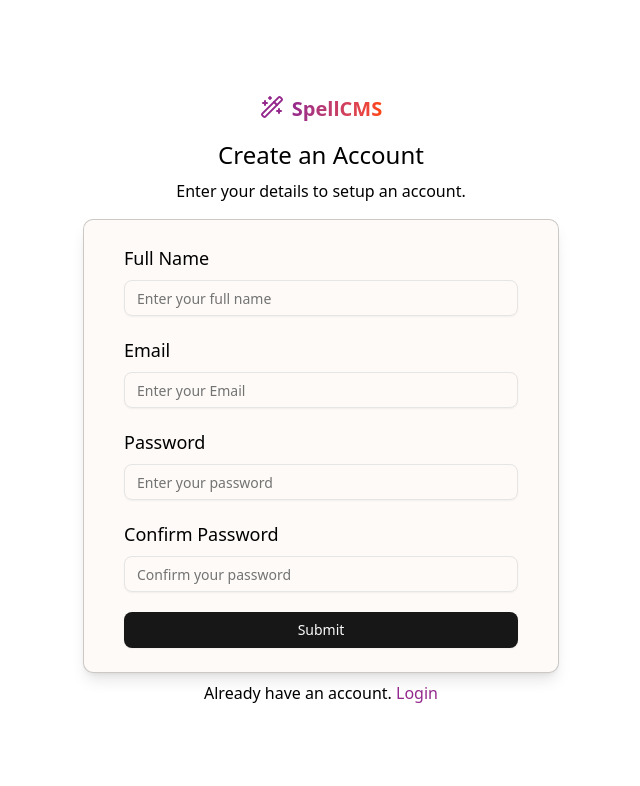
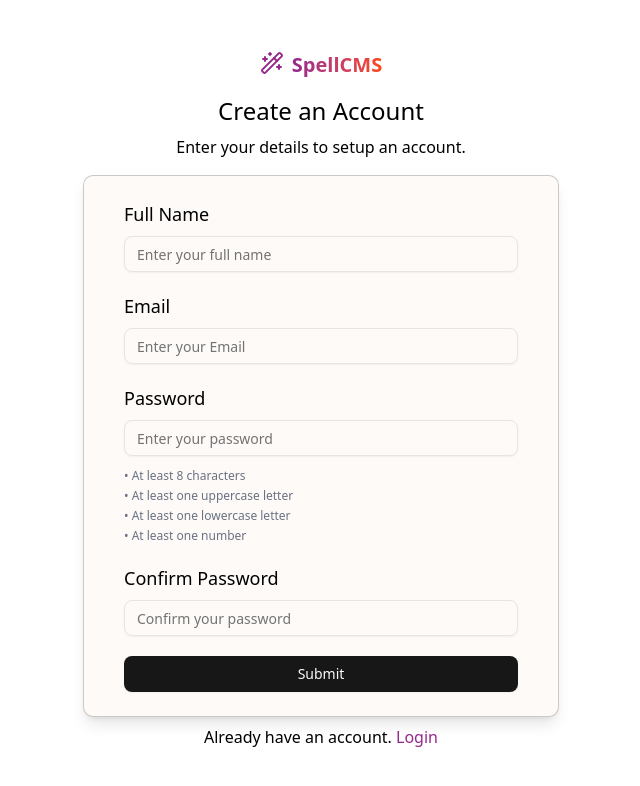
Before and after one commit to nabin25/cms-react, a React (Vite) app: page /auth/sign-up in a window 1280 px wide. Shown: the top 786 px of the page, without its empty margins (319-959 px from the left). Built offline with nearby package versions, Linux system fonts and the light colour scheme.

Commit message:
Added password strength meter and rules checklist in sign up page

```diff
--- a/src/pages/auth/SignUpPage.tsx
+++ b/src/pages/auth/SignUpPage.tsx
@@ -71,6 +71,34 @@ const SignUpPage = () => {
       }
     );
   };
+
+  const getStrength = () => {
+    const password = form.watch("password");
+    if (!password) return { strength: 0, text: "", color: "" };
+
+    let strength = 0;
+    if (password.length >= 8) strength += 1;
+    if (/[A-Z]/.test(password)) strength += 1;
+    if (/[a-z]/.test(password)) strength += 1;
+    if (/[0-9]/.test(password)) strength += 1;
+    if (/[^A-Za-z0-9]/.test(password)) strength += 1;
+
+    const strengthMap = [
+      { text: "Very weak", color: "bg-red-500" },
+      { text: "Weak", color: "bg-orange-500" },
+      { text: "Medium", color: "bg-yellow-500" },
+      { text: "Strong", color: "bg-blue-500" },
+      { text: "Very strong", color: "bg-green-500" },
+    ];
+
+    return {
+      strength: (strength / 5) * 100,
+      text: strengthMap[strength - 1]?.text || "",
+      color: strengthMap[strength - 1]?.color || "",
+    };
+  };
+
+  const passwordStrength = getStrength();
 
   return (
     <>
@@ -157,6 +185,61 @@ const SignUpPage = () => {
                           type="password"
                         />
                       </FormControl>
+                      {form?.formState?.dirtyFields.password &&
+                        form.watch("password") && (
+                          <div className="mt-2">
+                            <div className="h-1.5 w-full bg-gray-200 rounded-full overflow-hidden">
+                              <div
+                                className={`h-full ${passwordStrength.color}`}
+                                style={{
+                                  width: `${passwordStrength.strength}%`,
+                                }}
+                              ></div>
+                            </div>
+                            <p className="text-xs mt-1">
+                              {passwordStrength.text || "Password strength"}
+                            </p>
+                          </div>
+                        )}
+
+                      <ul className="text-xs text-gray-500 mt-1 space-y-1">
+                        <li
+                          className={
+                            form.watch("password")?.length >= 8
+                              ? "text-green-500"
+                              : ""
+                          }
+                        >
+                          • At least 8 characters
+                        </li>
+                        <li
+                          className={
+                            /[A-Z]/.test(form.watch("password") || "")
+                              ? "text-green-500"
+                              : ""
+                          }
+                        >
+                          • At least one uppercase letter
+                        </li>
+                        <li
+                          className={
+                            /[a-z]/.test(form.watch("password") || "")
+                              ? "text-green-500"
+                              : ""
+                          }
+                        >
+                          • At least one lowercase letter
+                        </li>
+                        <li
+                          className={
+                            /[0-9]/.test(form.watch("password") || "")
+                              ? "text-green-500"
+                              : ""
+                          }
+                        >
+                          • At least one number
+                        </li>
+                      </ul>
                       {form?.formState?.errors?.password && (
                         <p className="text-sm text-red-500 flex items-center mt-1">
                           <AlertCircle className="h-3 w-3 mr-1" />
```
Also changed, not shown: 1 other file (tests, documents, lock files or other folders).
